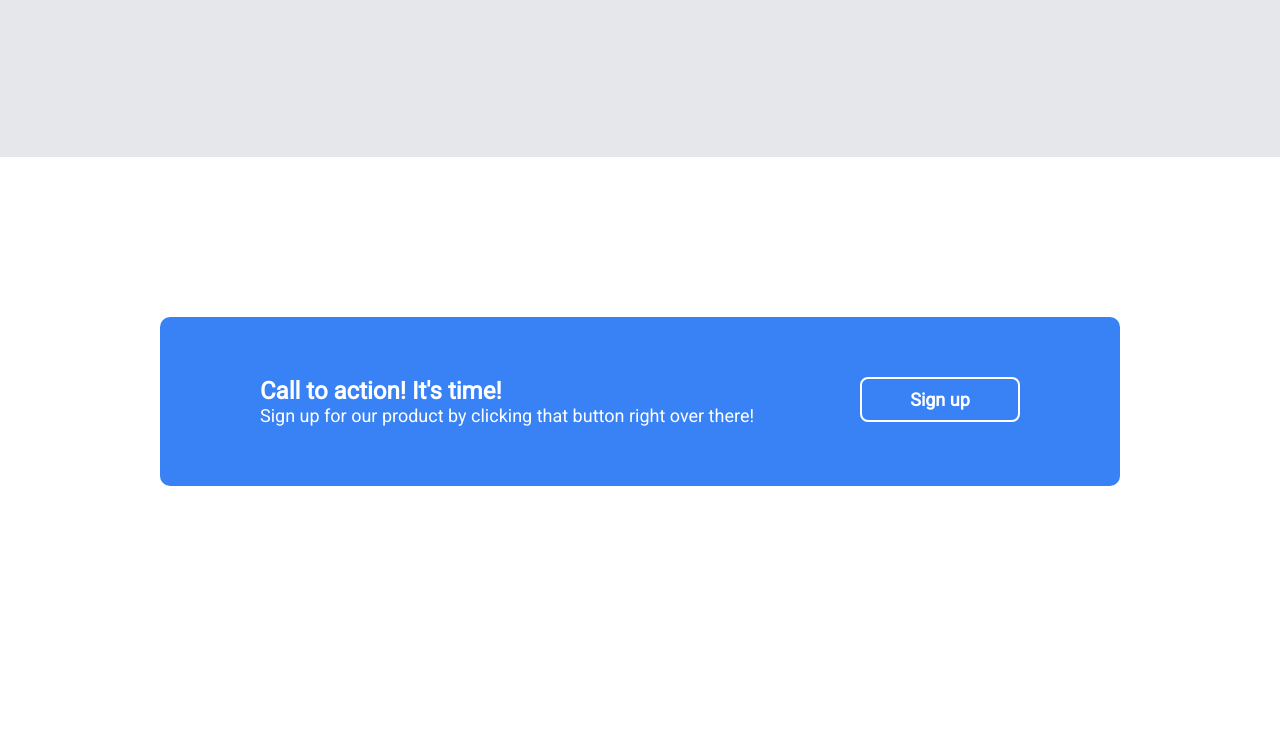
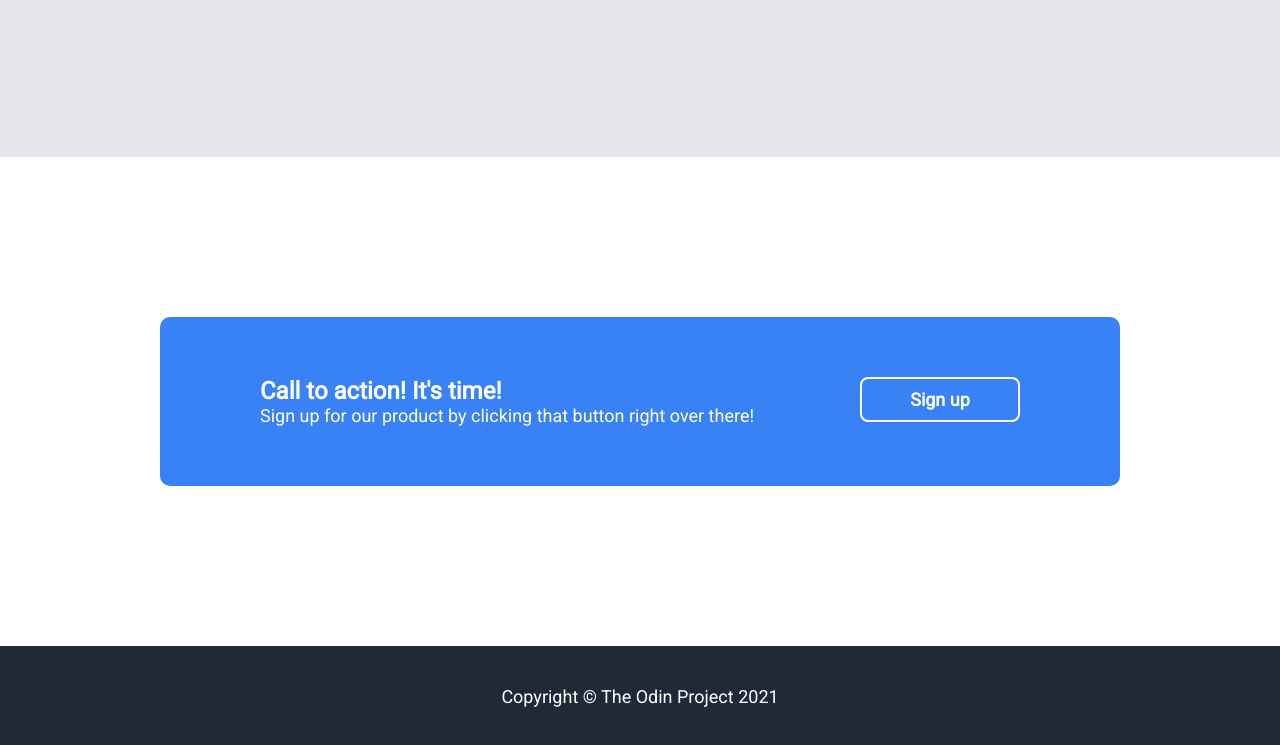
Before and after one commit to wasimalnasser/landing-page, a plain HTML site: page index.html in a window 1280 px wide. Shown: the part 1503-2248 px from the top of the page. Before the commit the page ends 2149 px from the top, so only its background shows below. Drawn offline with Linux system fonts and the light colour scheme.

Commit message:
Add footer

```diff
--- a/index.html
+++ b/index.html
@@ -73,7 +73,7 @@
     </div>
 
     <div class="footer">
-
+        <p>Copyright © The Odin Project 2021</p>
     </div>
 
 </body>
--- a/styles.css
+++ b/styles.css
@@ -174,3 +174,16 @@ border-radius: 10px;
 .cta-title {
 font-size: 24px;
 }
+
+/* -------------- */
+/* Footer section */
+/* -------------- */
+
+.footer {
+background-color: #1F2937;
+display: flex;
+justify-content: center;
+align-items: center;
+padding: 40px;
+color: white;
+}
```
